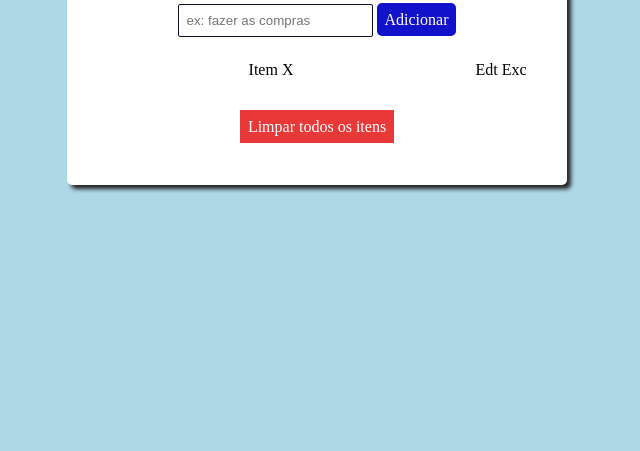
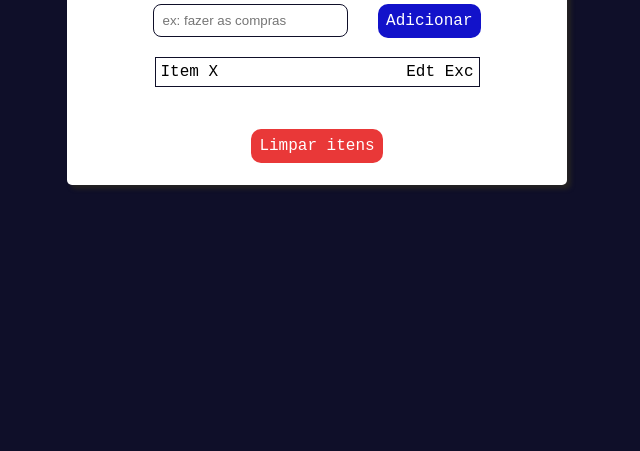
Before and after one commit to Italo1994/to-do-list, a plain HTML site: page index.html in a window 1280 px wide. Shown: the part 349-800 px from the top of the page, without its empty margins (323-963 px from the left). Drawn offline with Linux system fonts and the light colour scheme.

Commit message:
Alterando o background e o display do container principal

```diff
--- a/assets/css/styles.css
+++ b/assets/css/styles.css
@@ -9,9 +9,9 @@ html {
 }
 
 body {
-    background-color: lightblue;
+    background-color: rgb(15, 15, 41);
     font-size: 16px;
-    font-family: 'Times New Roman', Times, serif;
+    font-family:'Courier New', Courier, monospace;
     width: 100vw;
     height: 100vh;
     display: flex;
@@ -26,9 +26,9 @@ body {
     padding: 20px;
     border-radius: 5px;
     box-shadow: 4px 4px 4px rgb(36, 34, 34);
-    display: grid;
-    grid-template-rows: repeat(4, 1fr);
-
+    display: flex;
+    flex-direction: column;
+    /* grid-template-rows: repeat(4, 1fr);   */
     text-align: center;
 }
 
@@ -37,9 +37,10 @@ body {
 }
 
 input {
-    border-radius: 2px;
+    border-radius: 8px;
     border: 1px solid rgb(15, 15, 41);
     padding: 8px;
+    margin-right: 20px;
 }
 
 a:link {
@@ -50,14 +51,19 @@ a:link {
 #botao-submit {
     background-color: rgb(18, 18, 202);
     padding: 8px;
-    border-radius: 5px;
+    border-radius: 10px;
     color: #FFF;
+}
+
+.limpar {
+    margin-top: 30px;
 }
 
 #botao-limpar {
     background-color: rgb(233, 56, 56);
     border: none;
     padding: 8px;
+    border-radius: 10px;
     color: #fff;
 }
 
@@ -66,7 +72,11 @@ a:link {
 }
 
 .box-item {
-    width: 100%;
-    display: grid;
-    grid-template-columns: 4fr 1fr;
+    width: 325px;
+    max-width: 100%;
+    margin: 0 auto;
+    display: flex;
+    justify-content: space-between;
+    padding: 5px;
+    border: 1px solid rgb(15, 15, 41);
 }
--- a/assets/js/script.js
+++ b/assets/js/script.js
@@ -0,0 +1,10 @@
+function incluirNaLista() {
+    let entrada = document.getElementById("entrada");
+    let texto = entrada.value;
+    let lista = document.getElementsByClassName("lista");
+
+    var div = document.createElement("div");
+    var conteudo = document.createTextNode(texto);
+    div.appendChild(conteudo);
+    lista.createElement(div);
+}
--- a/index.html
+++ b/index.html
@@ -15,7 +15,7 @@
             </div>
             <div class="pesquisa box">
                 <form>
-                    <input type="text" placeholder="ex: fazer as compras"/>
+                    <input type="text" placeholder="ex: fazer as compras" id="entrada" />
                     <a href="#" onclick="incluirNaLista()" id="botao-submit">
                         Adicionar
                     </a>
@@ -31,8 +31,8 @@
                 </div>
             </div>
             <div class="limpar box">
-                <a href="#" onclick="limparTodosOsItens()" id="botao-limpar">
-                    Limpar todos os itens
+                <a href="#" onclick="limparItens()" id="botao-limpar">
+                    Limpar itens
                 </a>
             </div>
         </div>
```
